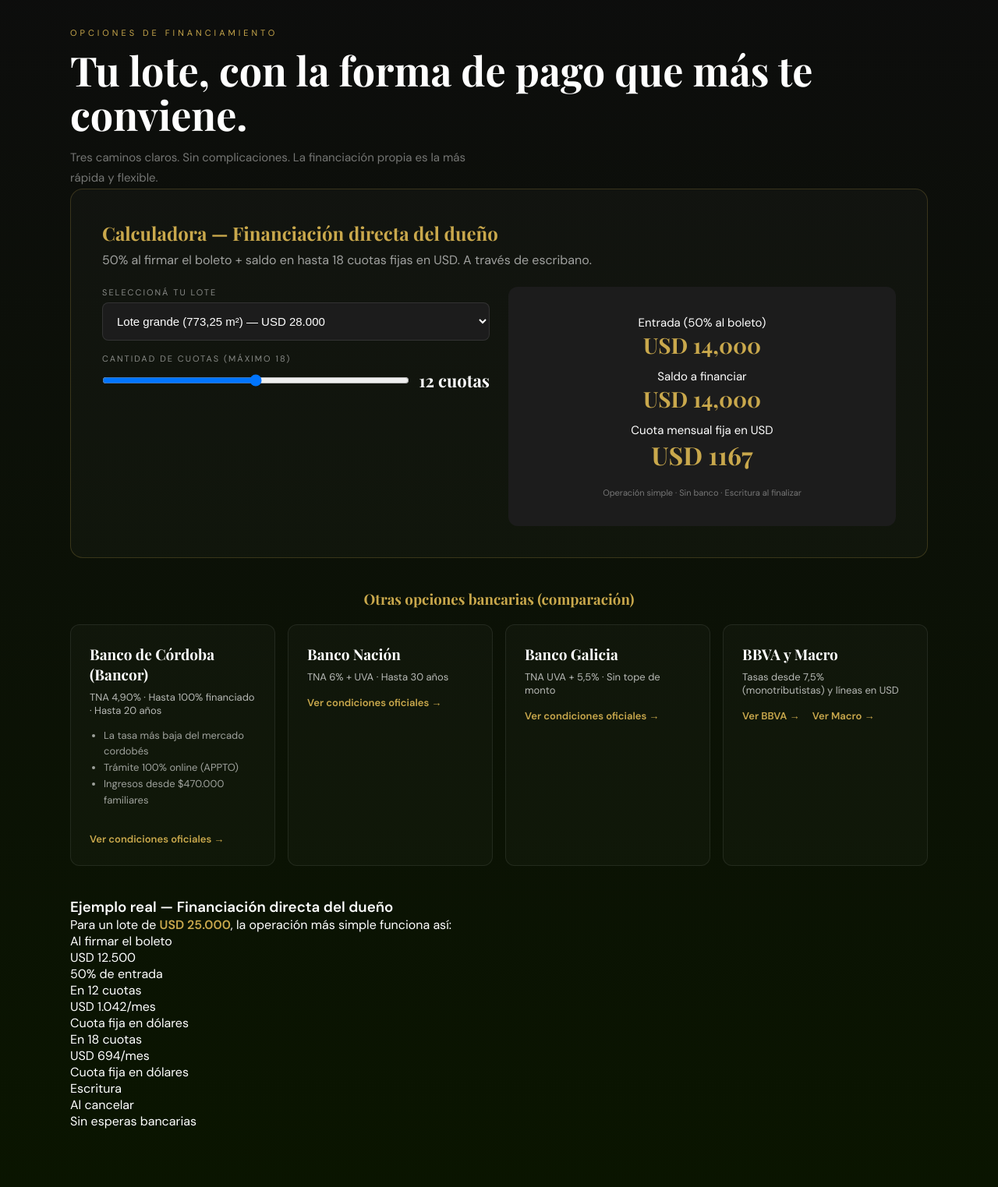
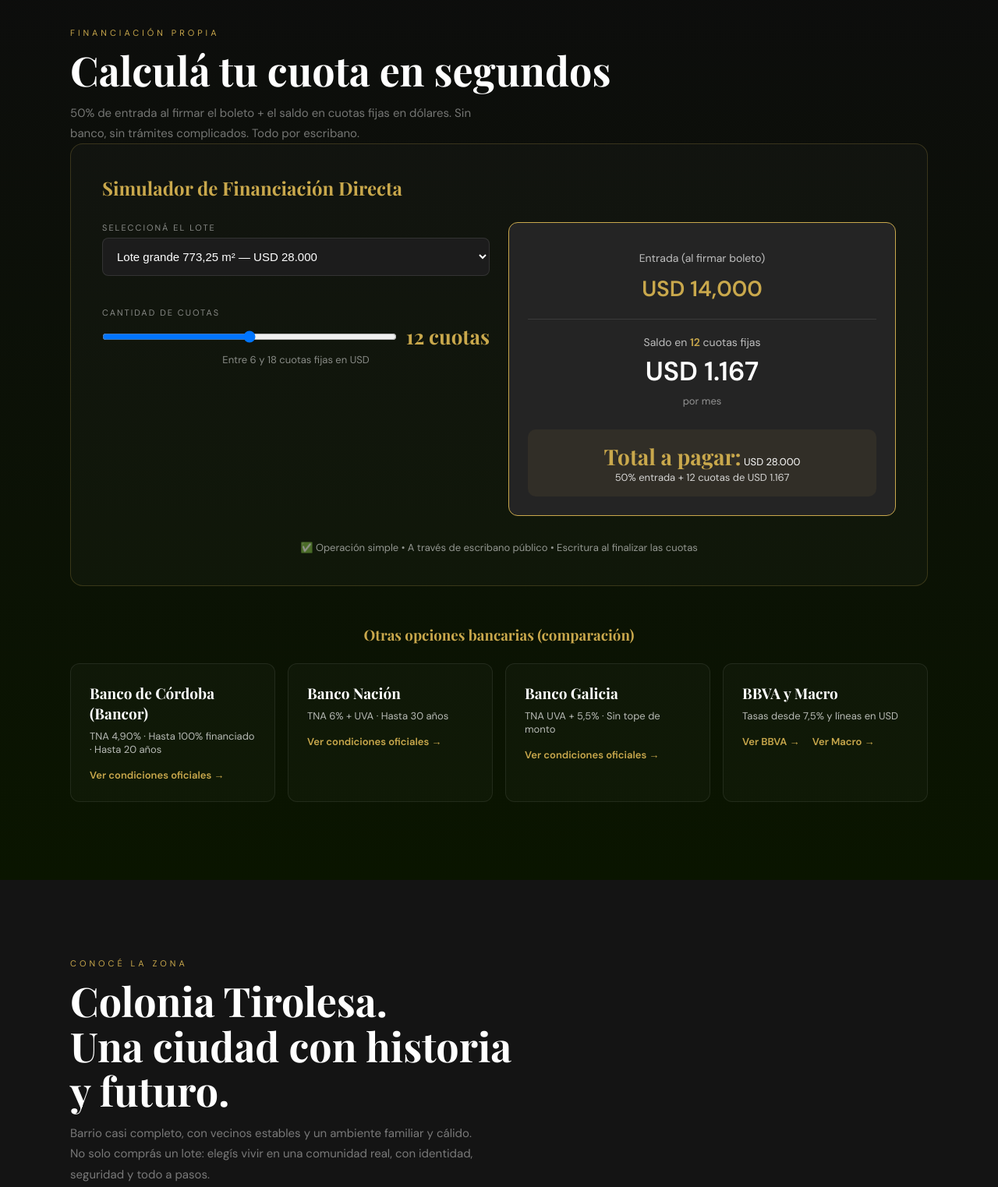
Before and after one commit to los-nonos-web/barrio-los-nonos, a plain HTML site: page index.html in a window 1280 px wide. Shown: the part 3320-4843 px from the top of the page at 78% size. Drawn offline with nearby package versions, Linux system fonts and the light colour scheme; a web font is replaced by a local one.

Commit message:
Update index.html

```diff
--- a/index.html
+++ b/index.html
@@ -461,88 +461,81 @@ footer span{color:var(--gold);}
   </div>
 </section>
 
-<!-- FINANCING -->
+<!-- FINANCIAMIENTO - VERSIÓN MEJORADA -->
 <section class="fin-sec" id="financiamiento">
   <div class="inn">
-    <span class="section-tag">Opciones de financiamiento</span>
-    <h2 class="section-title">Tu lote, con la forma de pago que más te conviene.</h2>
-    <p class="section-desc">Tres caminos claros. Sin complicaciones. La financiación propia es la más rápida y flexible.</p>
+    <span class="section-tag">Financiación Propia</span>
+    <h2 class="section-title">Calculá tu cuota en segundos</h2>
+    <p class="section-desc">50% de entrada al firmar el boleto + el saldo en cuotas fijas en dólares. Sin banco, sin trámites complicados. Todo por escribano.</p>
 
-    <!-- CALCULADORA FINANCIACIÓN PROPIA -->
     <div class="calculator-card">
-      <h3>Calculadora — Financiación directa del dueño</h3>
-      <p style="color:rgba(255,255,255,.6);margin-bottom:24px;">50% al firmar el boleto + saldo en hasta 18 cuotas fijas en USD. A través de escribano.</p>
+      <h3 style="margin-bottom:28px;">Simulador de Financiación Directa</h3>
 
       <div class="calc-grid">
+        <!-- Selección de lote -->
         <div>
-          <label class="calc-label">Seleccioná tu lote</label>
+          <label class="calc-label">Seleccioná el lote</label>
           <select id="lotSelect" class="calc-input" onchange="calculateFinancing()">
-            <option value="25000">Lote chico (687,20 m²) — USD 25.000</option>
-            <option value="28000" selected>Lote grande (773,25 m²) — USD 28.000</option>
+            <option value="25000">Lote chico 687,20 m² — USD 25.000</option>
+            <option value="28000" selected>Lote grande 773,25 m² — USD 28.000</option>
           </select>
 
-          <label class="calc-label">Cantidad de cuotas (máximo 18)</label>
+          <label class="calc-label" style="margin-top:24px;">Cantidad de cuotas</label>
           <div class="range-container">
             <input type="range" id="cuotasRange" min="6" max="18" value="12" step="1" oninput="calculateFinancing()">
-            <span id="cuotasVal" style="font-family:'Playfair Display',serif;font-size:22px;min-width:60px;text-align:right;">12 cuotas</span>
+            <span id="cuotasVal" style="font-family:'Playfair Display',serif; font-size:26px; color:var(--gold); min-width:80px; text-align:right;">12</span>
+          </div>
+          <div style="text-align:center; margin-top:4px; font-size:13px; color:rgba(255,255,255,.5);">
+            Entre 6 y 18 cuotas fijas en USD
           </div>
         </div>
 
-        <div class="calc-result" id="calcResult">
-          <p>Entrada (50% al boleto)<br><strong id="entradaShow">USD 14.000</strong></p>
-          <p>Saldo a financiar<br><strong id="saldoShow">USD 14.000</strong></p>
-          <p>Cuota mensual fija en USD<br><strong id="cuotaShow" style="font-size:32px;">USD 1.167</strong></p>
-          <p style="font-size:11px;color:rgba(255,255,255,.4);margin-top:20px;">Operación simple · Sin banco · Escritura al finalizar</p>
+        <!-- Resultado -->
+        <div class="calc-result" id="calcResult" style="background:var(--dark4); border:1px solid var(--gold);">
+          <p style="font-size:14px; color:rgba(255,255,255,.7);">Entrada (al firmar boleto)</p>
+          <p style="font-size:28px; font-weight:700; color:var(--gold);" id="entradaShow">USD 14.000</p>
+
+          <hr style="border:none; border-top:1px solid rgba(255,255,255,.1); margin:20px 0;">
+
+          <p style="font-size:14px; color:rgba(255,255,255,.7);">Saldo en <span id="cuotasFinal" style="color:var(--gold); font-weight:600;">12</span> cuotas fijas</p>
+          <p style="font-size:34px; font-weight:900; line-height:1; margin:8px 0;" id="cuotaShow">USD 1.167</p>
+          <p style="font-size:13px; color:rgba(255,255,255,.5);">por mes</p>
+
+          <div style="margin-top:28px; padding:16px; background:rgba(201,168,76,.08); border-radius:10px; font-size:13px;">
+            <strong>Total a pagar:</strong> USD 28.000<br>
+            <span id="resumenFinal" style="color:rgba(255,255,255,.8);">50% entrada + 12 cuotas de USD 1.167</span>
+          </div>
         </div>
       </div>
+
+      <p style="text-align:center; margin-top:32px; font-size:13px; color:rgba(255,255,255,.55);">
+        ✅ Operación simple • A través de escribano público • Escritura al finalizar las cuotas
+      </p>
     </div>
 
-    <!-- COMPARACIÓN BANCARIA -->
-    <h3 style="text-align:center;margin:40px 0 20px;font-family:'Playfair Display',serif;color:var(--gold);">Otras opciones bancarias (comparación)</h3>
+    <!-- Comparación bancaria (queda igual que antes) -->
+    <h3 style="text-align:center; margin:50px 0 24px; font-family:'Playfair Display',serif; color:var(--gold);">Otras opciones bancarias (comparación)</h3>
     <div class="bank-comparison">
-      <!-- Banco Córdoba -->
       <div class="bank-card">
         <h4>Banco de Córdoba (Bancor)</h4>
         <p style="font-size:13px;color:rgba(255,255,255,.7);">TNA 4,90% · Hasta 100% financiado · Hasta 20 años</p>
-        <ul style="font-size:13px;line-height:1.6;margin:14px 0;padding-left:18px;color:rgba(255,255,255,.6);">
-          <li>La tasa más baja del mercado cordobés</li>
-          <li>Trámite 100% online (APPTO)</li>
-          <li>Ingresos desde $470.000 familiares</li>
-        </ul>
         <a href="https://www.bancor.com.ar/personas/creditos/hipotecarios" target="_blank" class="bank-link">Ver condiciones oficiales →</a>
       </div>
-
-      <!-- Banco Nación -->
       <div class="bank-card">
         <h4>Banco Nación</h4>
         <p style="font-size:13px;color:rgba(255,255,255,.7);">TNA 6% + UVA · Hasta 30 años</p>
         <a href="https://www.bna.com.ar/Personas/CreditosHipotecarios" target="_blank" class="bank-link">Ver condiciones oficiales →</a>
       </div>
-
-      <!-- Banco Galicia -->
       <div class="bank-card">
         <h4>Banco Galicia</h4>
         <p style="font-size:13px;color:rgba(255,255,255,.7);">TNA UVA + 5,5% · Sin tope de monto</p>
         <a href="https://www.galicia.com.ar/hipotecarios" target="_blank" class="bank-link">Ver condiciones oficiales →</a>
       </div>
-
-      <!-- BBVA / Macro -->
       <div class="bank-card">
         <h4>BBVA y Macro</h4>
-        <p style="font-size:13px;color:rgba(255,255,255,.7);">Tasas desde 7,5% (monotributistas) y líneas en USD</p>
+        <p style="font-size:13px;color:rgba(255,255,255,.7);">Tasas desde 7,5% y líneas en USD</p>
         <a href="https://www.bbva.com.ar/personas/creditos/hipotecario" target="_blank" class="bank-link">Ver BBVA →</a>
         <a href="https://www.macro.com.ar/personas/creditos/hipotecarios" target="_blank" class="bank-link" style="margin-left:12px;">Ver Macro →</a>
-      </div>
-    </div>
-
-    <div class="own-box" style="margin-top:40px;">
-      <h3>Ejemplo real — Financiación directa del dueño</h3>
-      <p>Para un lote de <strong style="color:var(--gold)">USD 25.000</strong>, la operación más simple funciona así:</p>
-      <div class="eg-grid">
-        <div class="eg-card"><div class="eg-lbl">Al firmar el boleto</div><div class="eg-val">USD 12.500</div><div class="eg-sub">50% de entrada</div></div>
-        <div class="eg-card"><div class="eg-lbl">En 12 cuotas</div><div class="eg-val">USD 1.042/mes</div><div class="eg-sub">Cuota fija en dólares</div></div>
-        <div class="eg-card"><div class="eg-lbl">En 18 cuotas</div><div class="eg-val">USD 694/mes</div><div class="eg-sub">Cuota fija en dólares</div></div>
-        <div class="eg-card"><div class="eg-lbl">Escritura</div><div class="eg-val">Al cancelar</div><div class="eg-sub">Sin esperas bancarias</div></div>
       </div>
     </div>
   </div>
```
